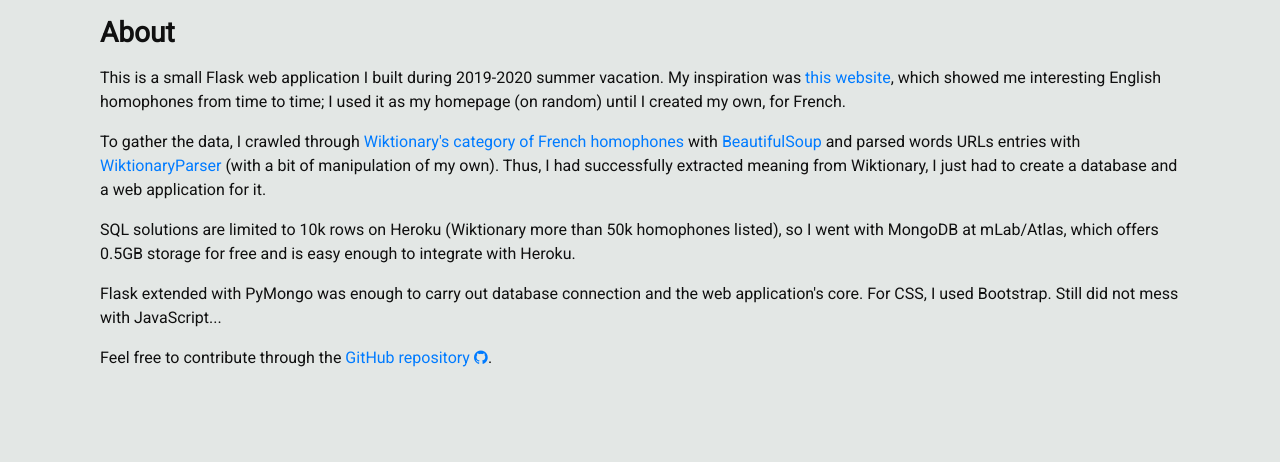
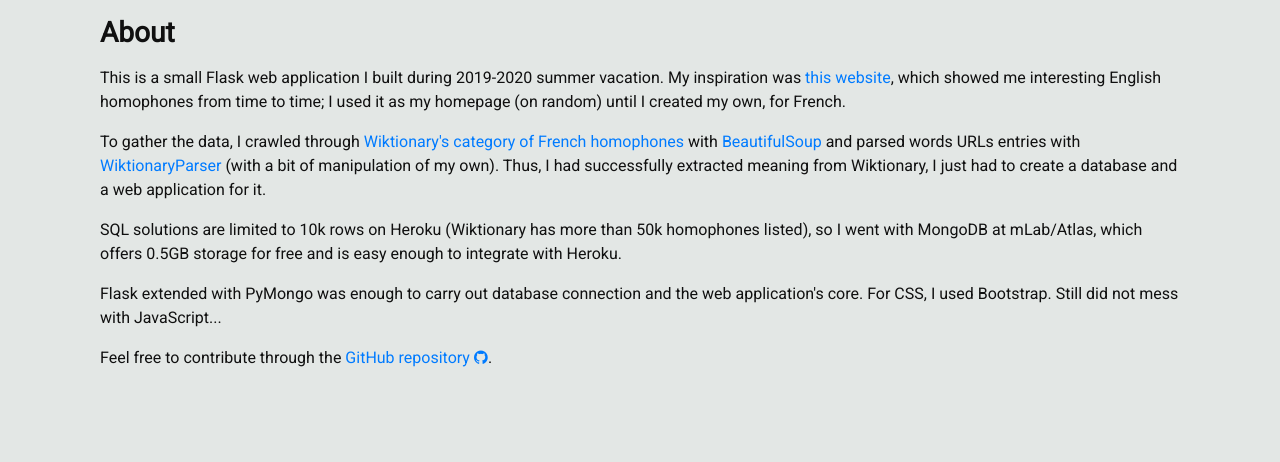
Before and after one commit to AtilioA/frenchhomophones, a Flask app: page /about/ in a window 1280 px wide. Shown: the part 56-518 px from the top of the page. Run offline with Flask 2, Linux system fonts and the light colour scheme; some libraries are stand-ins or nearby versions.

Commit message:
Fix typo

```diff
--- a/flask_app/templates/about.html
+++ b/flask_app/templates/about.html
@@ -20,7 +20,7 @@
 			manipulation of my own). Thus, I had successfully extracted meaning from Wiktionary, I just had to create a database
 			and a web application for it.
 
-	<p>SQL solutions are limited to 10k rows on Heroku (Wiktionary more than 50k homophones listed), so I went with MongoDB at mLab/Atlas, which offers 0.5GB storage for free and is easy enough to integrate with Heroku.</p>
+	<p>SQL solutions are limited to 10k rows on Heroku (Wiktionary has more than 50k homophones listed), so I went with MongoDB at mLab/Atlas, which offers 0.5GB storage for free and is easy enough to integrate with Heroku.</p>
 
 	<p>Flask extended with PyMongo was enough to carry out database connection and the web application's core. For CSS, I used Bootstrap. Still did not mess with JavaScript...</p>
 
```
